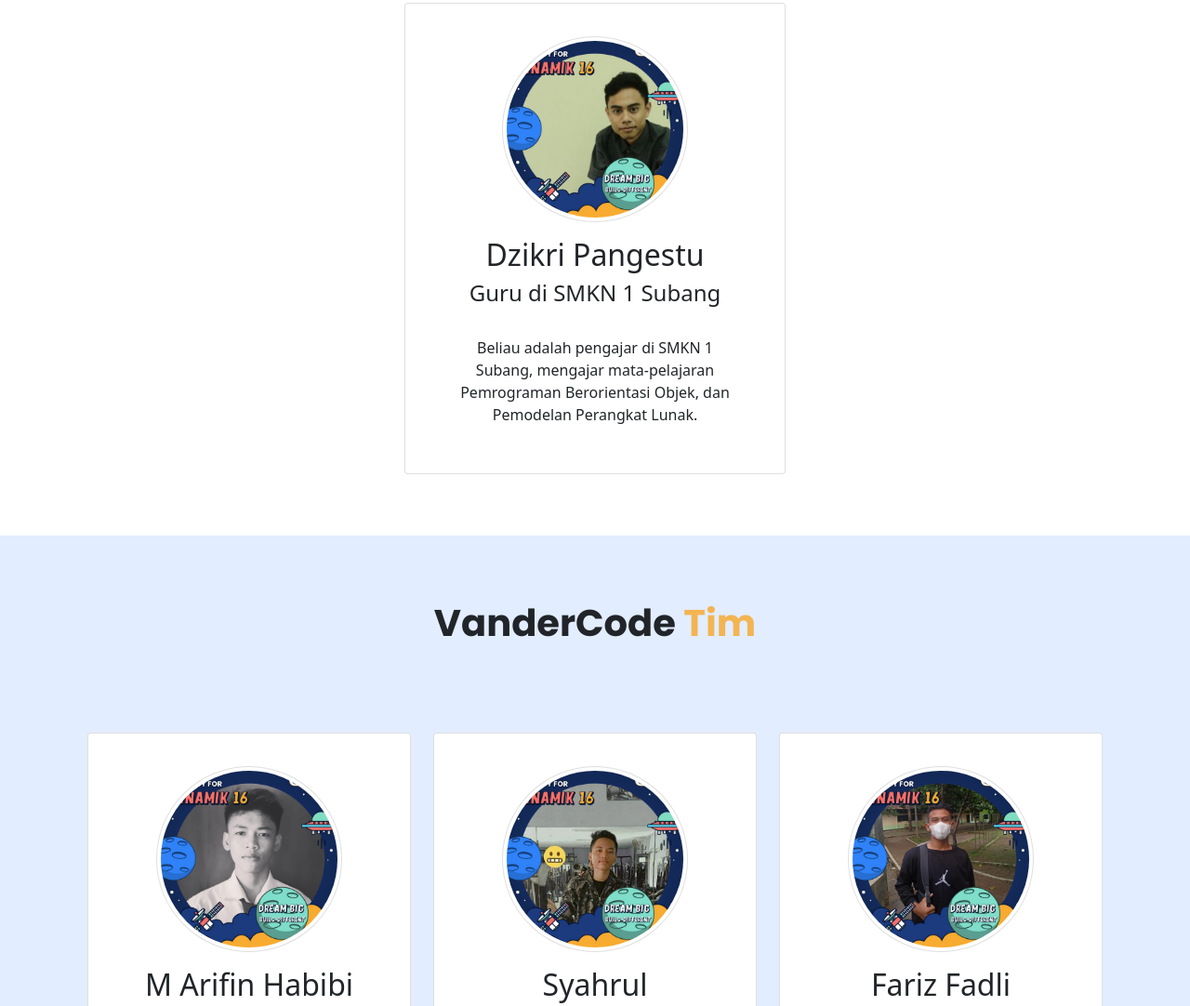
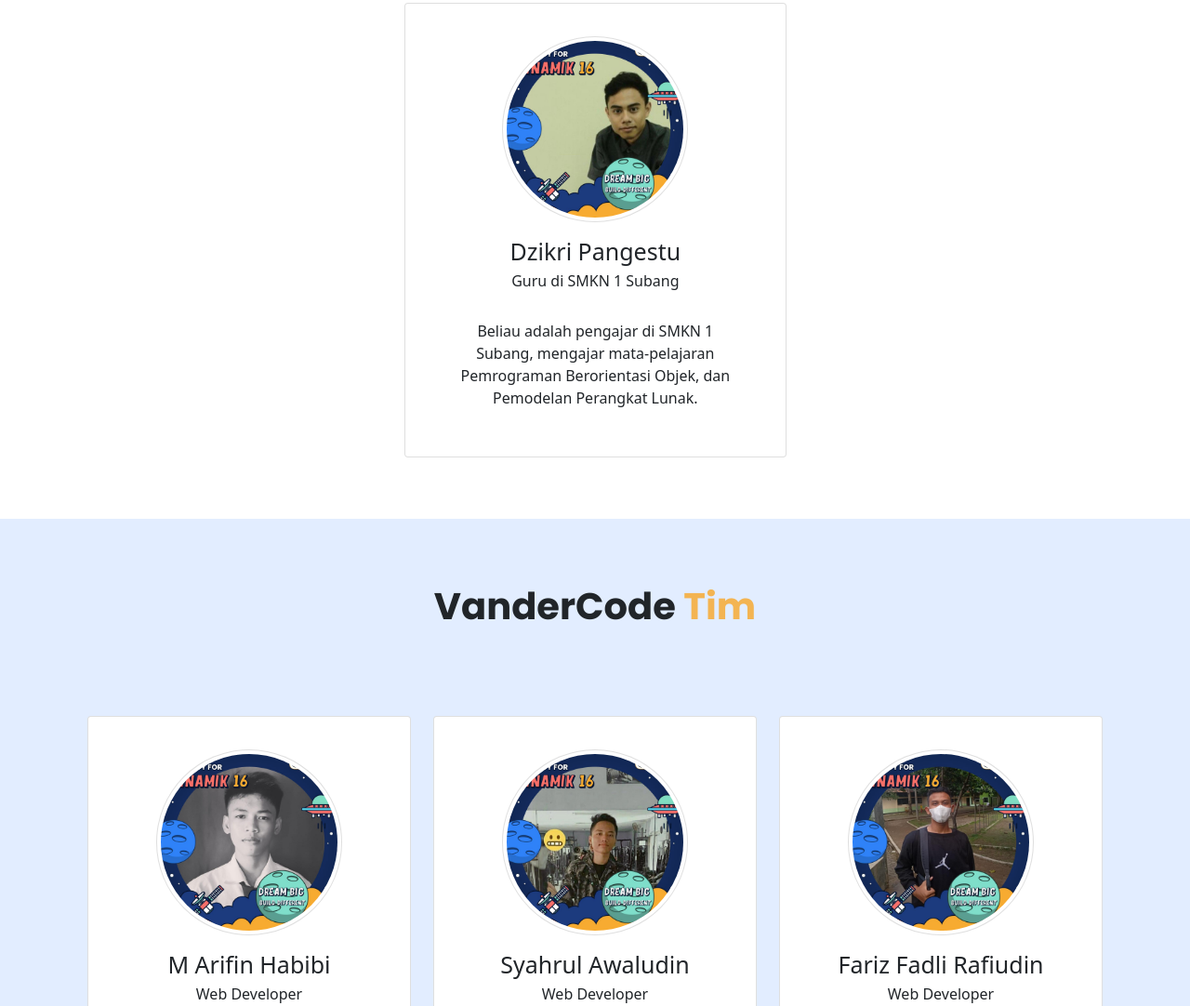
Before and after one commit to vandercode2021/vandercode2021.github.io, a plain HTML site: page profile.html in a window 1280 px wide. Shown: the part 1140-2222 px from the top of the page at 93% size. Drawn offline with nearby package versions, Linux system fonts and the light colour scheme.

Commit message:
Update style.css

```diff
--- a/css/style.css
+++ b/css/style.css
@@ -24,6 +24,14 @@ body {
 .single-service:hover {
   background: #142f43;
   color: #fff;
+}
+.single-service h2 {
+  font-size: 25px;
+  font-weight: 500;
+}
+.single-service h4 {
+  font-size: 16px;
+  font-weight: 500;
 }
 .jumbotron {
   padding-top: 2 rem;
```
